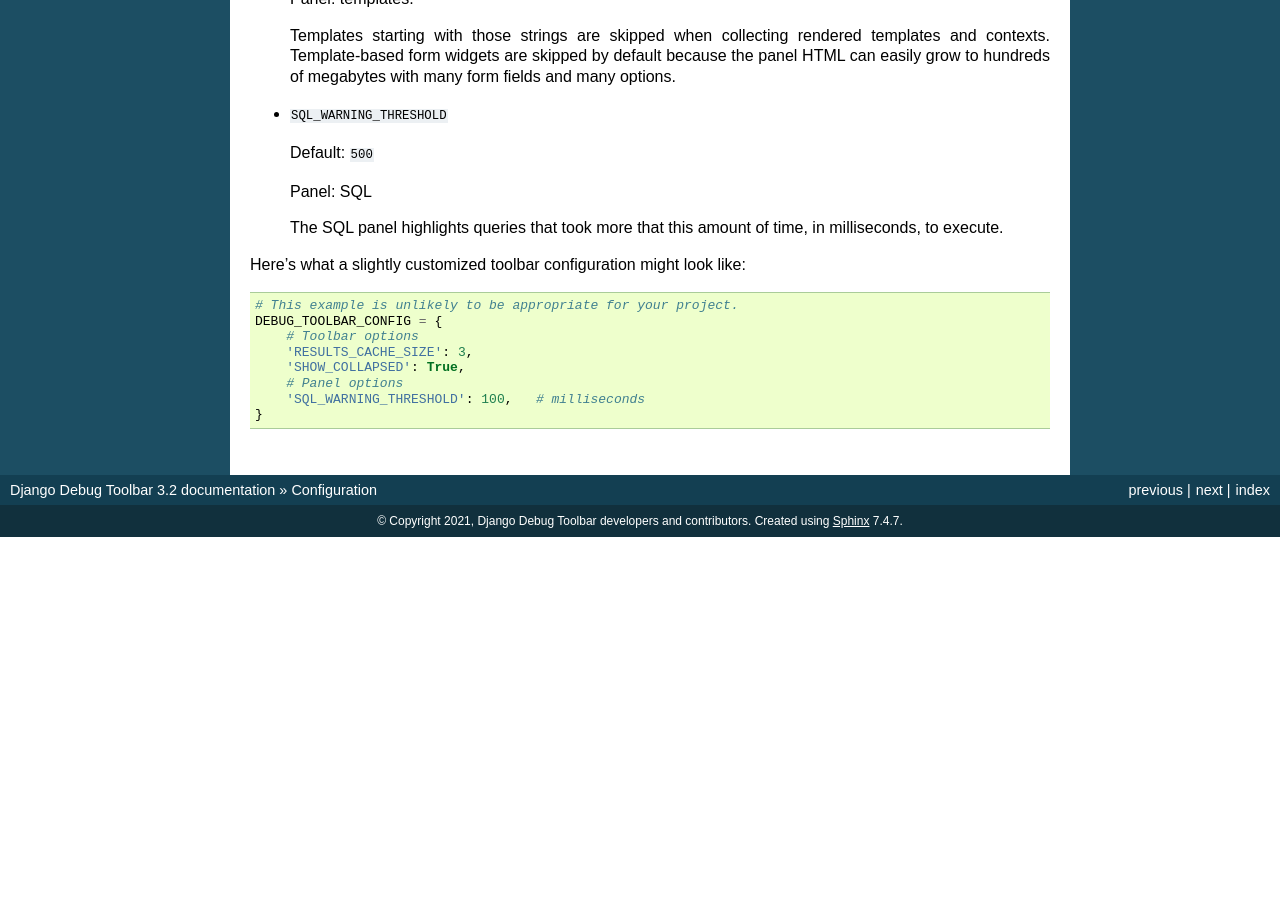
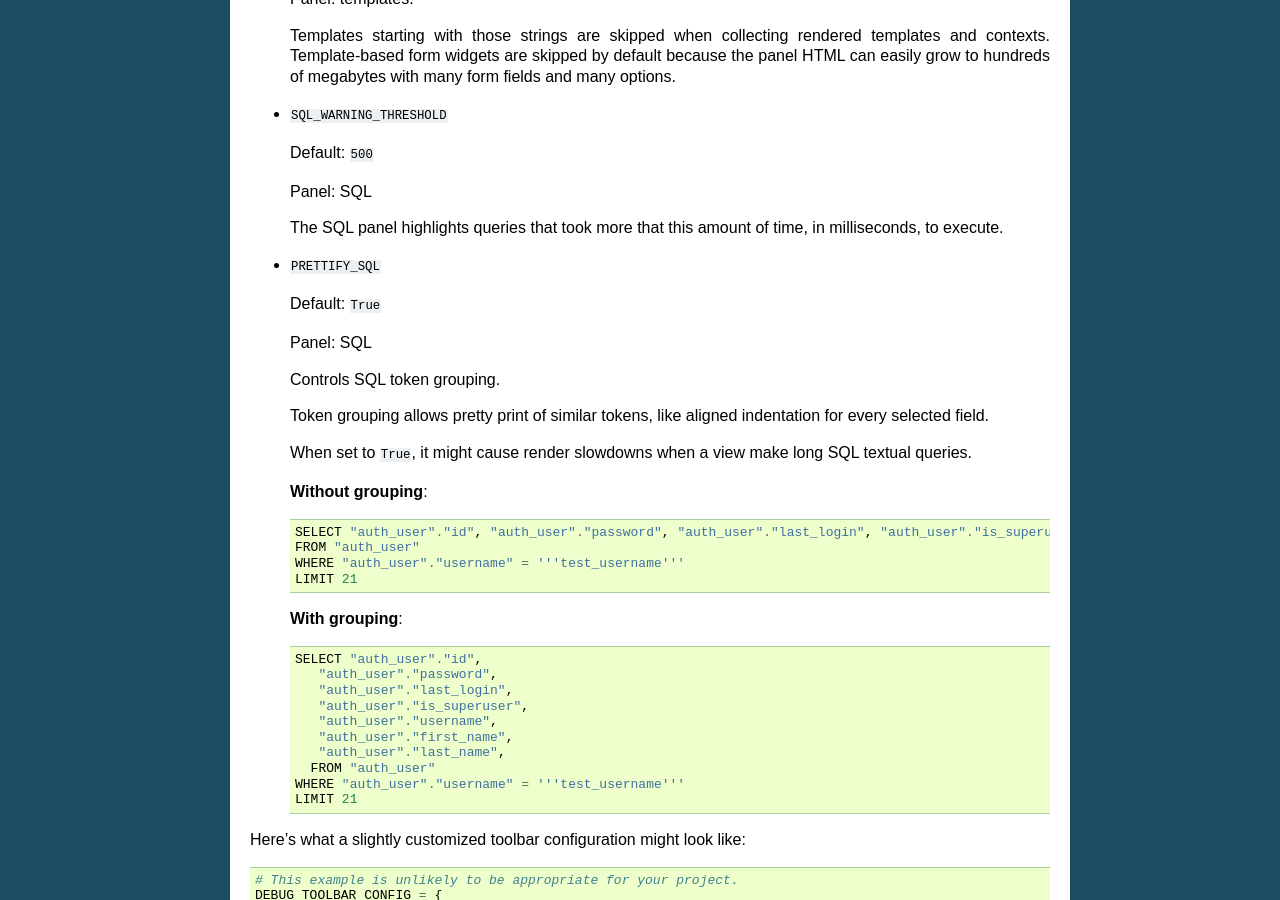
Before and after one commit to jazzband/django-debug-toolbar, a Sphinx documentation site: the page built from docs/configuration.rst, in a window 1280 px wide and 900 px high, scrolled down 3566 px. Built offline with Sphinx 7.4.7, drawn with Linux system fonts in a browser that asks for light colours; before the commit the page ends 4103 px from its top, so only the background shows below that.

Commit message:
feat: New parameter PRETTIFY_SQL

```diff
--- a/docs/configuration.rst
+++ b/docs/configuration.rst
@@ -221,6 +221,40 @@
   The SQL panel highlights queries that took more that this amount of time,
   in milliseconds, to execute.
 
+* ``PRETTIFY_SQL``
+
+  Default: ``True``
+
+  Panel: SQL
+
+  Controls SQL token grouping.
+
+  Token grouping allows pretty print of similar tokens,
+  like aligned indentation for every selected field.
+
+  When set to ``True``, it might cause render slowdowns
+  when a view make long SQL textual queries.
+
+  **Without grouping**::
+
+    SELECT "auth_user"."id", "auth_user"."password", "auth_user"."last_login", "auth_user"."is_superuser", "auth_user"."username", "auth_user"."first_name", "auth_user"."last_name"
+    FROM "auth_user"
+    WHERE "auth_user"."username" = '''test_username'''
+    LIMIT 21
+
+  **With grouping**::
+
+    SELECT "auth_user"."id",
+       "auth_user"."password",
+       "auth_user"."last_login",
+       "auth_user"."is_superuser",
+       "auth_user"."username",
+       "auth_user"."first_name",
+       "auth_user"."last_name",
+      FROM "auth_user"
+    WHERE "auth_user"."username" = '''test_username'''
+    LIMIT 21
+
 Here's what a slightly customized toolbar configuration might look like::
 
     # This example is unlikely to be appropriate for your project.
```
Also changed, not shown: 2 other files.
